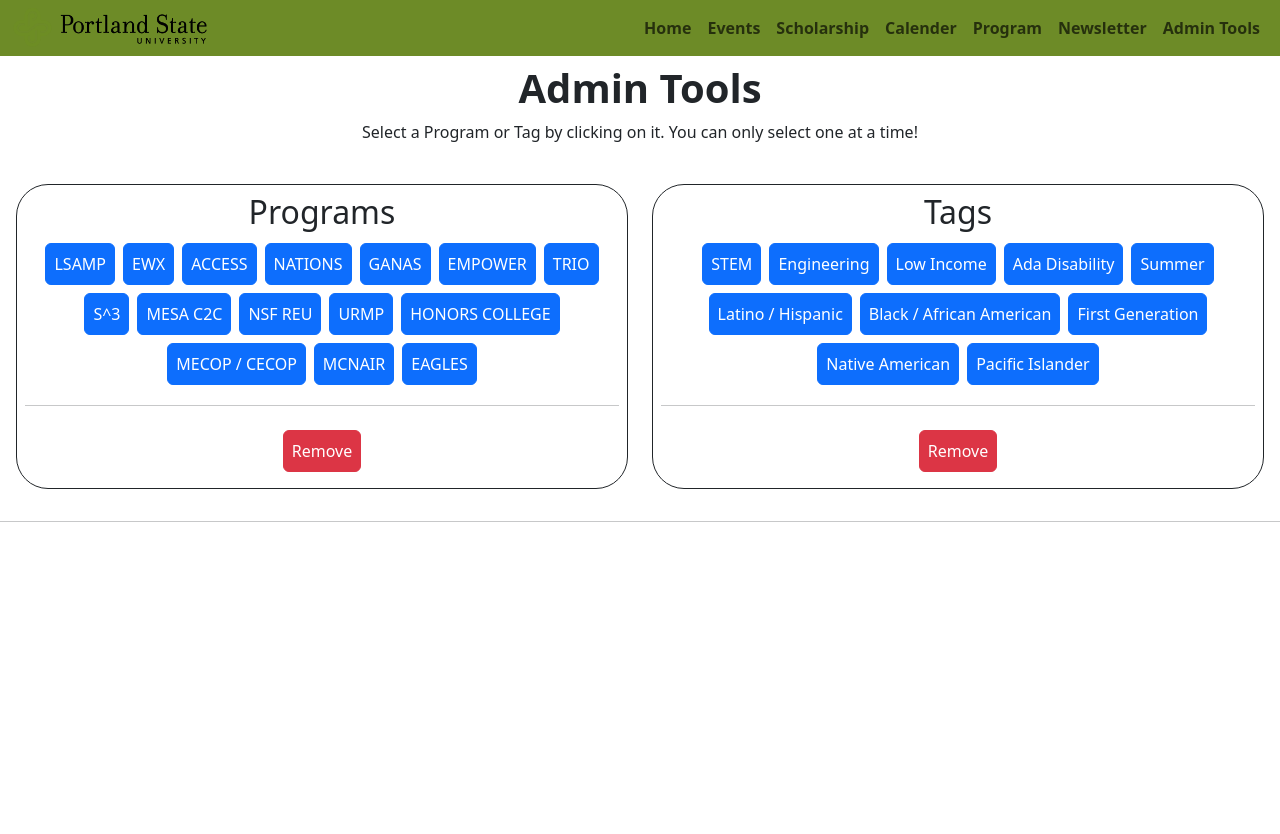
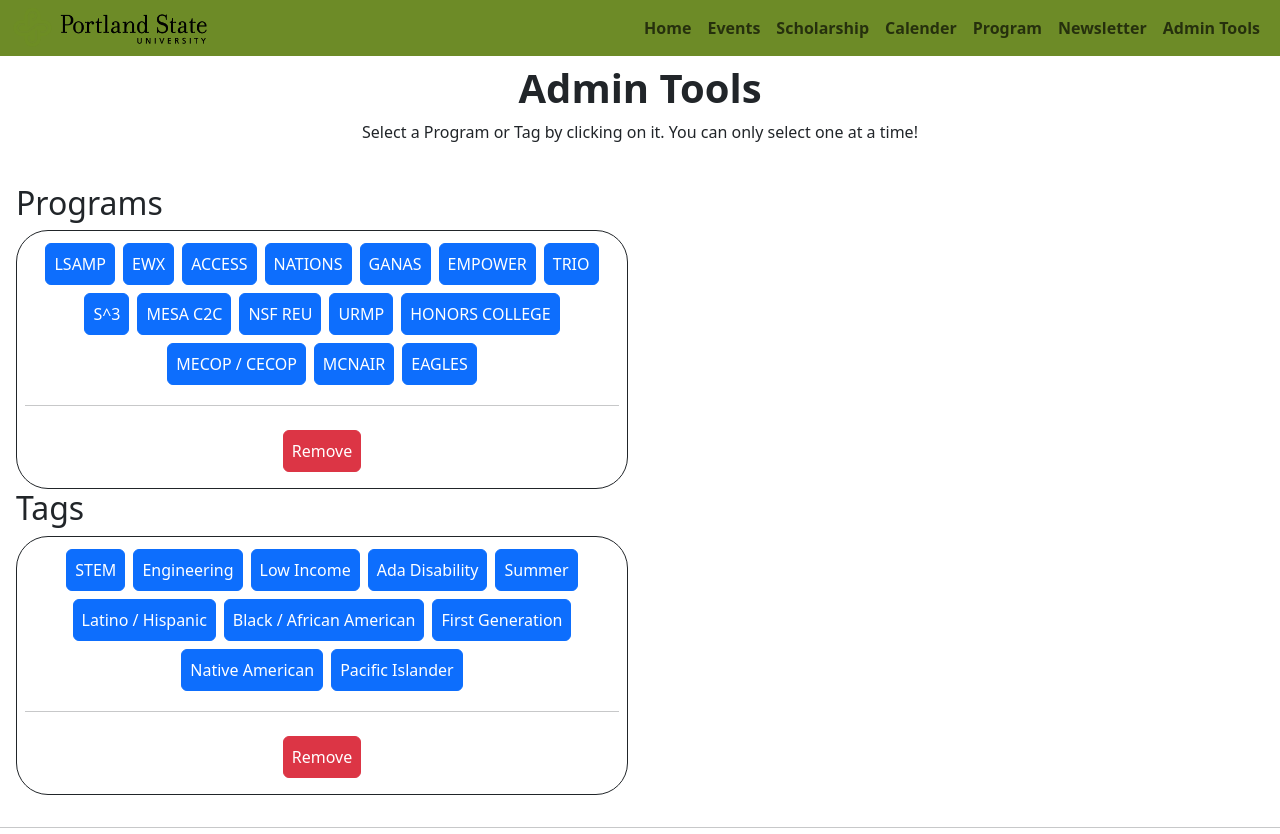
Before and after one commit to Late-Night-Devs/STEM-Navigator, a React (Create React App) app in the folder frontend/: page /admin-modify-db in a window 1280 px wide. Shown: the top 834 px of the page. Before the commit the page ends 800 px from the top, so only its background shows below. Built offline with nearby package versions, Linux system fonts and the light colour scheme.

Commit message:
refactored ProgramList to ButtonList, for reusability as TagsList.

```diff
--- a/frontend/src/components/AdminPage.jsx
+++ b/frontend/src/components/AdminPage.jsx
@@ -1,6 +1,6 @@
 import { React, useState, useEffect } from "react";
 import { Row, Col } from "react-bootstrap"; // Make sure to import Bootstrap components
-import ProgramList from "./ProgramList";
+import { ButtonList } from "./ButtonList";
 
 function AdminPage() {
   // state values representing the the selected program or tag
@@ -101,38 +101,19 @@ function AdminPage() {
 
       {/* PROGRAMS SECTION */}
       <Row className="p-3">
-        <ProgramList
-          Programs={dummyPrograms}
-          isProgramSelected={isProgramSelected}
-          handleProgramClick={handleProgramClick}
+        <h2>Programs</h2>
+        <ButtonList
+          items={dummyPrograms}
+          isItemSelected={isProgramSelected}
+          handleButtonClick={handleProgramClick}
         />
         {/* TAGS SECTION */}
-        <Col md={12} lg={6} className="" style={{ minHeight: "125px" }}>
-          <div className="text-center border border-dark rounded-5 p-2">
-            <h2>Tags</h2>
-            {dummyTags.map((tag) => (
-              <button
-                type="button"
-                //class="btn btn-primary p-2 m-1"
-                onClick={() => handleTagClick(tag)}
-                className={`btn btn-primary p-2 m-1 ${
-                  isTagSelected(tag.id) ? "bg-info" : "bg-primary"
-                }`}
-                key={tag.id}
-              >
-                {tag.name}
-              </button>
-            ))}
-            <hr />
-            <div>
-              {/*<button type="button" class="btn btn-dark  p-3 m-2">Add</button>*/}
-              <button type="button" class="btn btn-danger p-2 m-2">
-                Remove
-              </button>
-              {/*<button type="button" class="btn btn-dark p-3 m-2">Modify</button>*/}
-            </div>
-          </div>
-        </Col>
+          <h2>Tags</h2>
+          <ButtonList
+           items={dummyTags}
+           isItemSelected={isTagSelected}
+           handleButtonClick={handleTagClick}
+           />
       </Row>
 
       <hr />
--- a/frontend/src/components/ProgramList.jsx
+++ b/frontend/src/components/ButtonList.jsx
@@ -4,21 +4,20 @@ import { Col } from "react-bootstrap";
 /**
  * Contains A list of programs represented by buttons with a state.
  */
-const ProgramList = ({ Programs, isProgramSelected, handleProgramClick }) => {
+export const ButtonList = ({ items, isItemSelected, handleButtonClick }) => {
   return (
     <Col md={12} lg={6} className="" style={{ minHeight: "125px" }}>
       <div className="text-center border border-dark rounded-5 p-2">
-        <h2>Programs</h2>
-        {Programs.map((program) => (
+        {items.map((item) => (
           <button
             type="button"
             className={`btn btn-primary p-2 m-1 ${
-              isProgramSelected(program.id) ? "bg-info" : "bg-primary"
+              isItemSelected(item.id) ? "bg-info" : "bg-primary"
             }`}
-            key={program.id}
-            onClick={() => handleProgramClick(program)}
+            key={item.id}
+            onClick={() => handleButtonClick(item)}
           >
-            {program.name}
+            {item.name}
           </button>
         ))}
         <hr />
@@ -32,4 +31,4 @@ const ProgramList = ({ Programs, isProgramSelected, handleProgramClick }) => {
   );
 };
 
-export default ProgramList;
+export default ButtonList;
```
